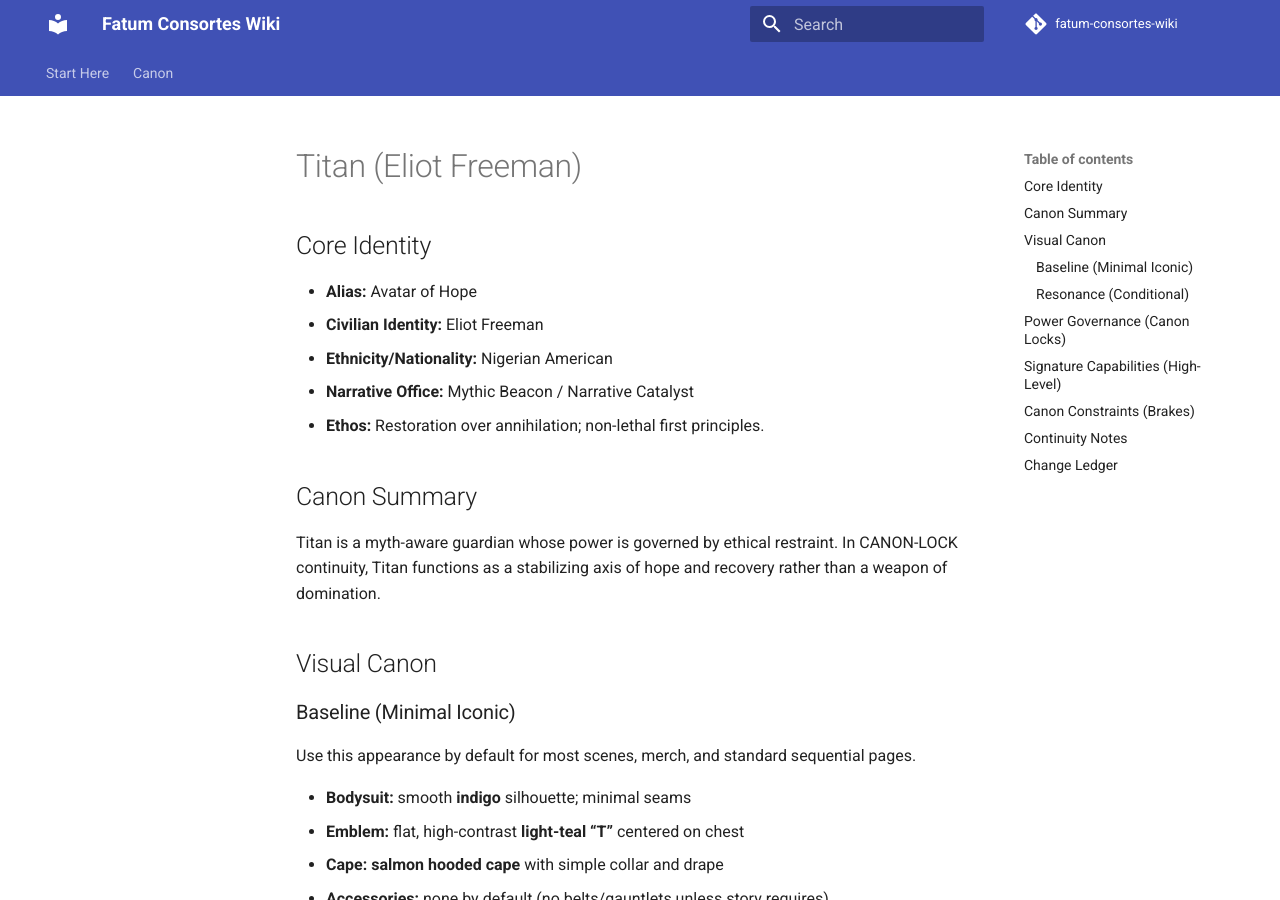
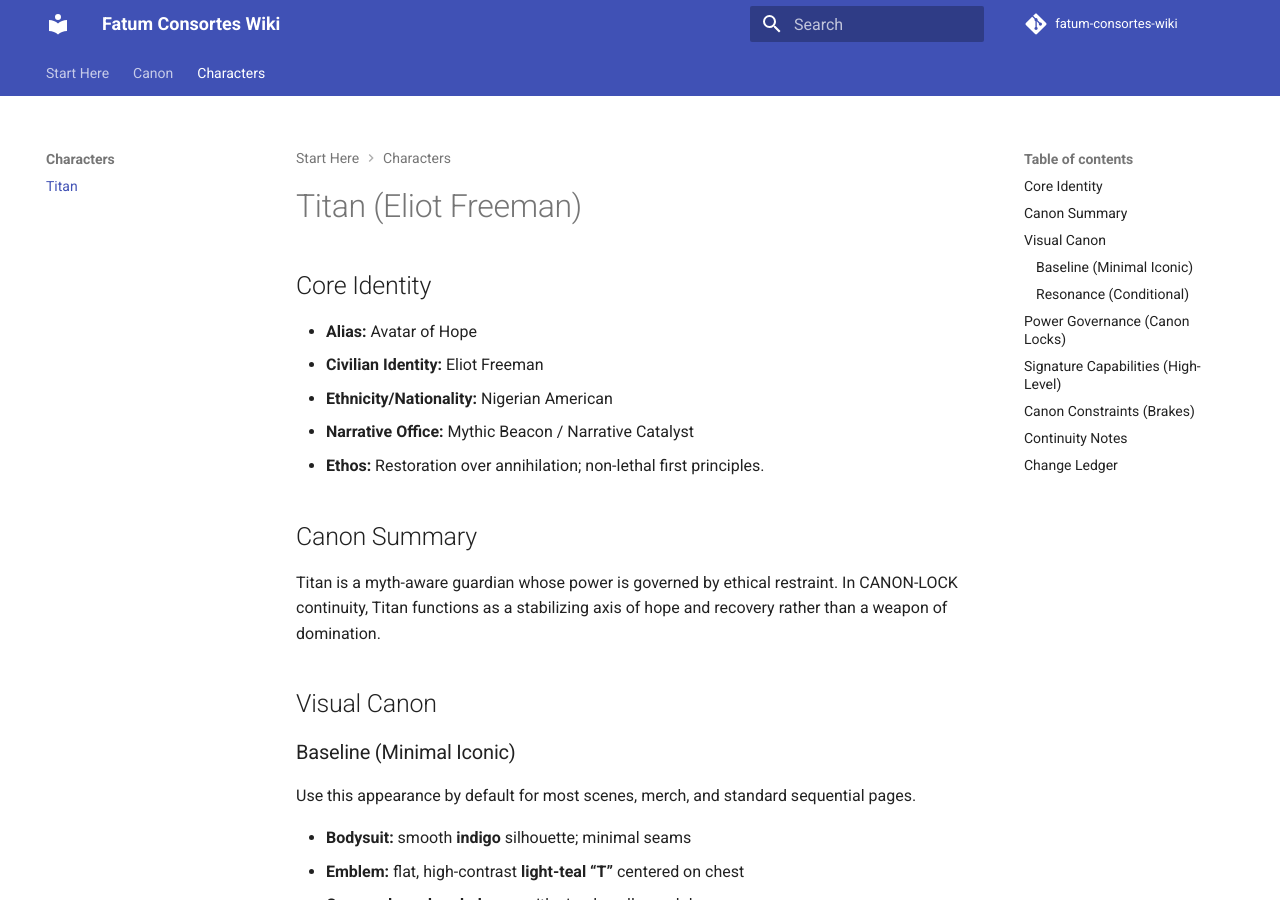
Before and after one commit to BatComptroller/fatum-consortes-wiki, an MkDocs documentation site: the page built from docs/characters/titan.md, in a window 1280 px wide and 900 px high. Built offline with MkDocs 1.6.1 and Material for MkDocs 9.7.7, drawn with Linux system fonts in a browser that asks for light colours; comment, search, counter and statistics services are not loaded.

Commit message:
Update mkdocs.yml

```diff
--- a/mkdocs.yml
+++ b/mkdocs.yml
@@ -32,3 +32,5 @@ nav:
   - Canon:
       - Canon Rules: canon/canon-rules.md
       - Continuity System: canon/continuity.md
+  - Characters:
+      - Titan: characters/titan.md
```
